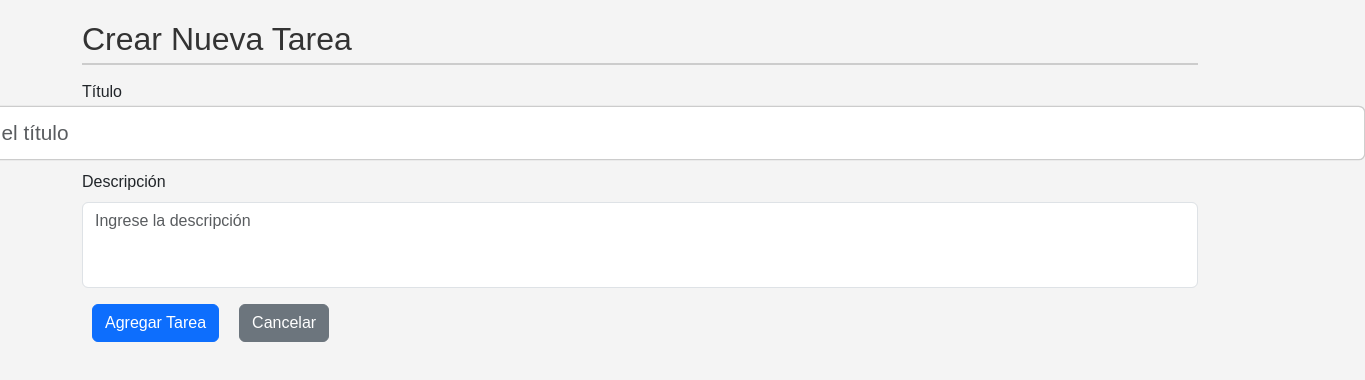
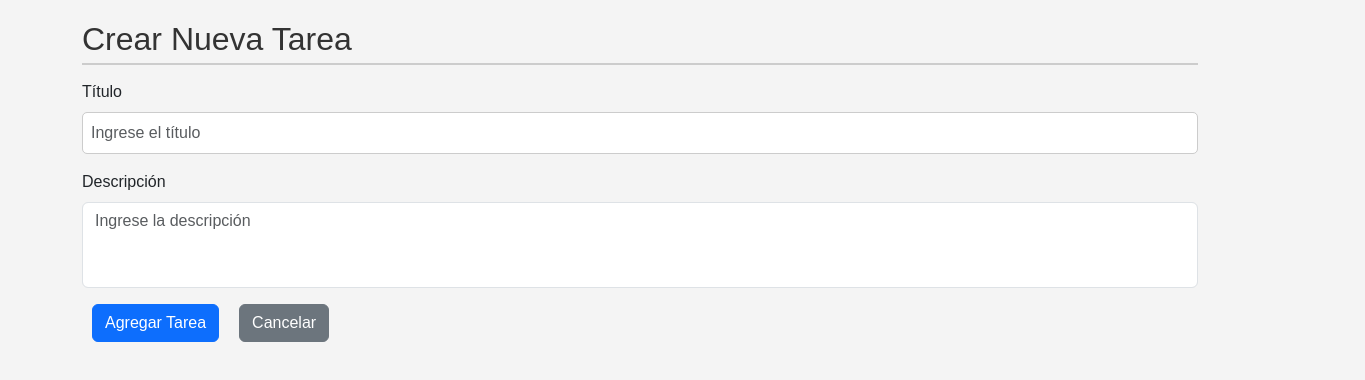
Before and after one commit to Juamp-1/ForIT_tareas_app, a React (Vite) app in the folder frontend/: page /new-task in a window 1280 px wide. Shown: the top 380 px of the page, 1365 px wide, since content can reach past the window. Built offline with nearby package versions, Linux system fonts and the light colour scheme.

Commit message:
clase de input cambiado en css para que no afecte otros objetos

```diff
--- a/frontend/src/components/TaskForm.jsx
+++ b/frontend/src/components/TaskForm.jsx
@@ -75,6 +75,7 @@ const TaskForm = ({ setTasks: propSetTasks }) => {
                         onChange={e => setTitle(e.target.value)}
                         placeholder="Ingrese el título"
                         required
+
                     />
                 </Form.Group>
                 <Form.Group className="mb-3">
@@ -86,7 +87,7 @@ const TaskForm = ({ setTasks: propSetTasks }) => {
                         onChange={e => setDescription(e.target.value)}
                         placeholder="Ingrese la descripción"
                         required
-                        style={{ resize: 'none' }} // Deshabilita el redimensionamiento del textarea
+                        style={{ resize: 'none' }}
                     />
                 </Form.Group>
                 <Button variant="primary" type="submit" className="mr-2">
--- a/frontend/src/css/index.css
+++ b/frontend/src/css/index.css
@@ -69,6 +69,7 @@ button:hover {
 
 input[type="text"],
 textarea {
+
   width: 100%;
   padding: 8px;
   margin-bottom: 10px;
@@ -76,7 +77,7 @@ textarea {
   border-radius: 5px;
   box-sizing: border-box;
 }
-input{
+label input{
  transform: scale(1.3);
 }
 textarea {
```
